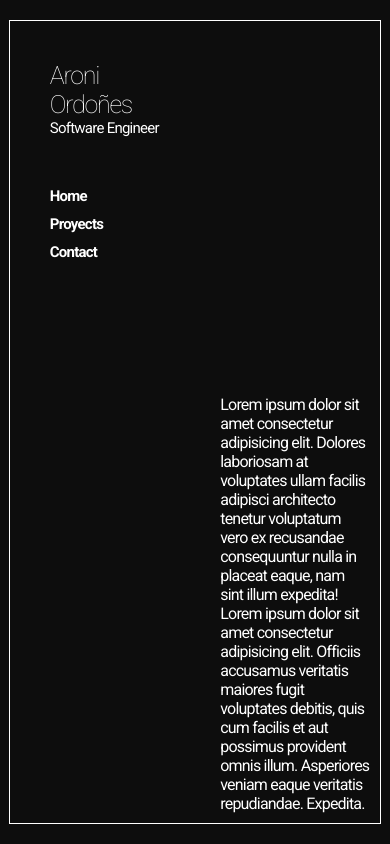
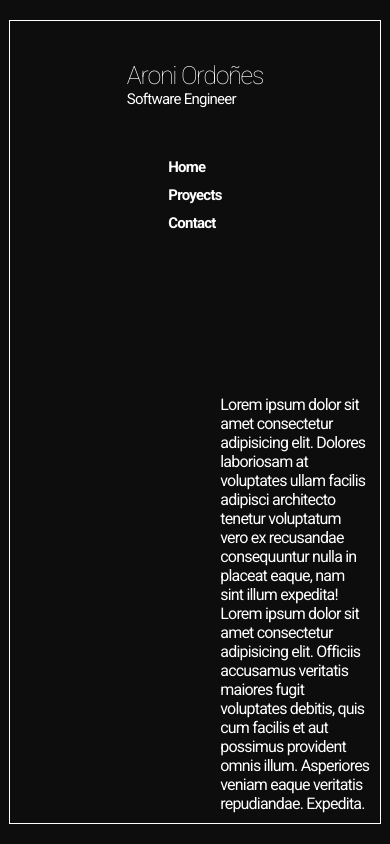
Before and after one commit to devsecops-node/portafolio, an Angular app: page /home in a window 390 px wide. Built offline with nearby package versions, Linux system fonts and the light colour scheme.

Commit message:
Feat: responsive home view

```diff
--- a/src/app/components/container/container.component.css
+++ b/src/app/components/container/container.component.css
@@ -8,7 +8,6 @@
 }
 
 .main {
-  position: relative;
   height: 95%;
   width: 95%;
   border: solid 1px;
@@ -20,6 +19,12 @@
   -moz-border-radius: 0px;
   -ms-border-radius: 0px;
   -o-border-radius: 0px;
+}
+
+@media(max-width:400px){
+  .main{
+    flex-direction: column;
+  }
 }
 
 .hidden {
--- a/src/app/pages/home/home.component.css
+++ b/src/app/pages/home/home.component.css
@@ -11,7 +11,13 @@ a {
   flex: 1;
   padding: 40px;
 }
-
+@media(max-width:400px){
+  .info{
+    display: flex;
+    align-items: center;
+    flex-direction: column;
+  }
+}
 .details {
   padding: 40px;
   flex: 1;
```
